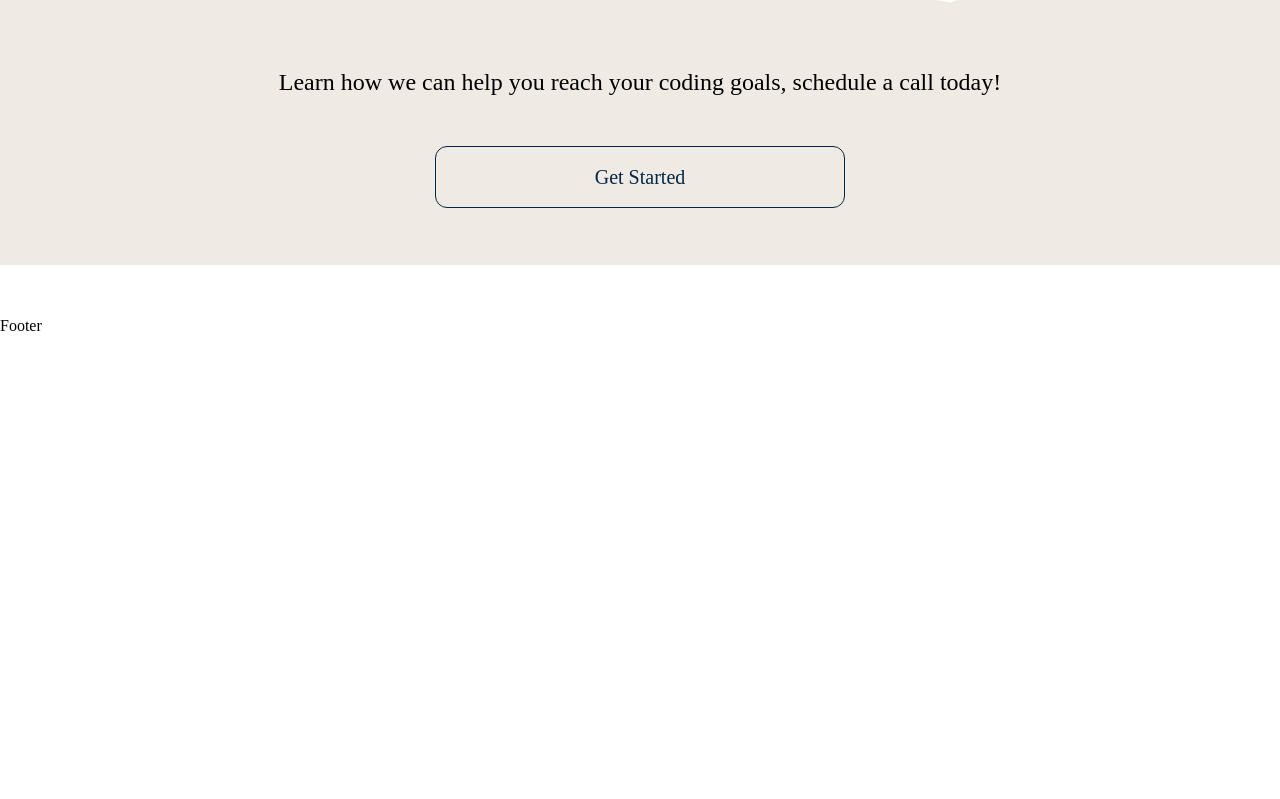
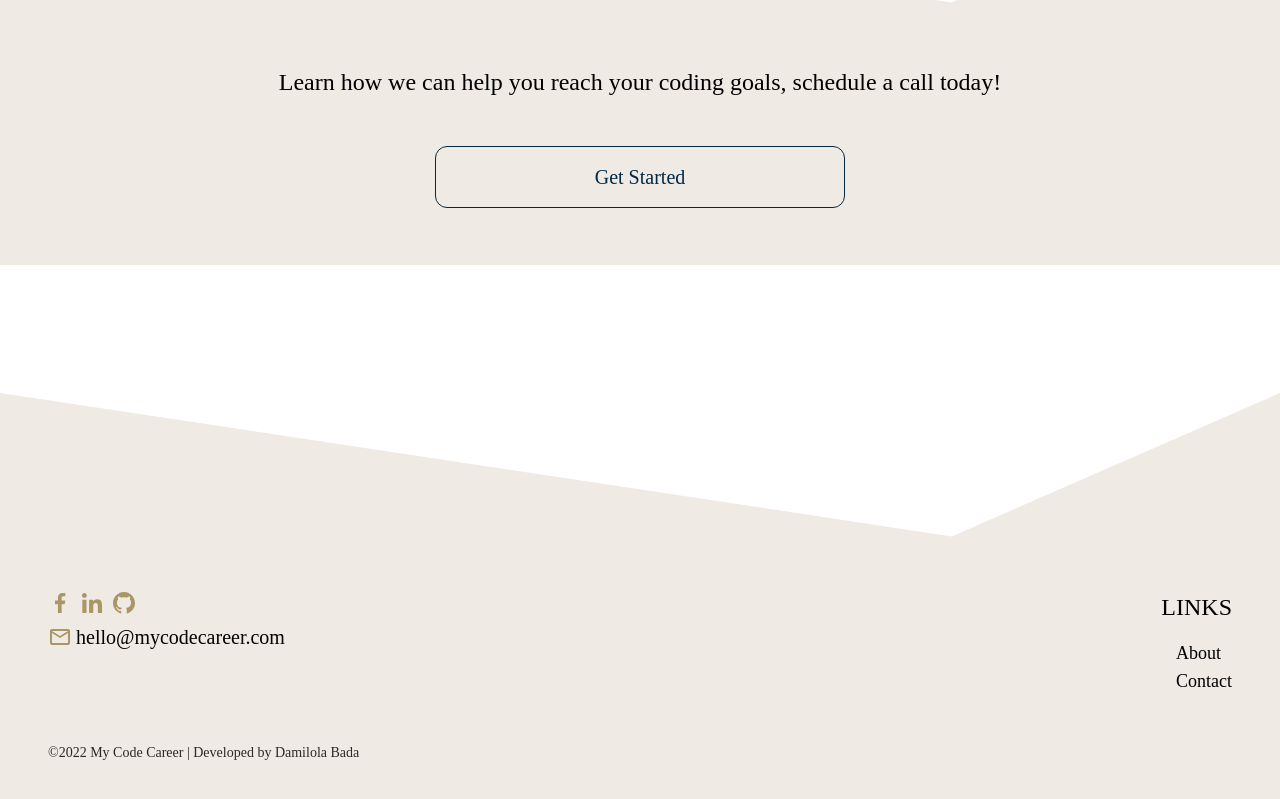
Before and after one commit to mycodecareer/mycodecareer.github.io, a React (Create React App) app: page / in a window 1280 px wide. Shown: the part 2589-3388 px from the top of the page. Before the commit the page ends 2928 px from the top, so only its background shows below. Built offline with nearby package versions, Linux system fonts and the light colour scheme; a web font is replaced by a local one.

Commit message:
footer implemented (#37)
Closes #30

```diff
--- a/src/components/common/Footer/Footer.jsx
+++ b/src/components/common/Footer/Footer.jsx
@@ -1,7 +1,35 @@
-import React from "react";
+import FooterLinks from "./FooterLinks";
+import FooterSocials from "./FooterSocials";
+import Divider from "../../../assets/triangleAsymmetricalNegative.svg";
+
+const footerLinks = [
+  {
+    id: 1,
+    name: "About",
+    url: "/about",
+  },
+  {
+    id: 2,
+    name: "Contact",
+    url: "/contact",
+  },
+];
 
 const Footer = () => {
-  return <div>Footer</div>;
+  return (
+    <>
+      <img src={Divider} alt="divider" className="w-full mt-32" />
+      <footer className="flex flex-col flex-wrap justify-between items-center w-full gap-12 p-4 bg-accent sm:p-8 lg:p-12">
+        <section className="flex flex-col w-full gap-6 sm:flex-row sm:justify-between sm:items-start ">
+          <FooterSocials />
+          <FooterLinks heading="links" footerLinks={footerLinks} />
+        </section>
+        <section className="text-xs text-text-main self-center sm:self-start sm:text-sm">
+          &copy;2022 My Code Career | Developed by Damilola Bada
+        </section>
+      </footer>
+    </>
+  );
 };
 
 export default Footer;
--- /dev/null
+++ b/src/components/common/Footer/FooterLinks.jsx
@@ -0,0 +1,30 @@
+import { useNavigate } from "react-router";
+
+const FooterLinks = ({ heading, footerLinks }) => {
+  const navigate = useNavigate();
+
+  const handleNavigateToLink = (url) => {
+    navigate(url);
+  };
+
+  return (
+    <section className="flex flex-col flex-wrap w-full justify-between items-center gap-1 sm:gap-4 sm:items-end sm:w-1/4">
+      <h3 className="uppercase text-xl lg:text-2xl"> {heading} </h3>
+      <section className="flex flex-col flex-wrap flex-1 justify-center items-start">
+        {footerLinks.map((link) => {
+          return (
+            <p
+              key={link.id}
+              onClick={() => handleNavigateToLink(link.url)}
+              className="text-md cursor-pointer lg:text-lg"
+            >
+              {link.name}
+            </p>
+          );
+        })}
+      </section>
+    </section>
+  );
+};
+
+export default FooterLinks;
--- /dev/null
+++ b/src/components/common/Footer/FooterSocials.jsx
@@ -0,0 +1,44 @@
+import { GrFacebookOption, GrLinkedinOption, GrGithub } from "react-icons/gr";
+import { MdOutlineEmail } from "react-icons/md";
+import {
+  FacebookLink,
+  LinkedInLink,
+  GithubLink,
+} from "../../../constants/constants";
+
+const iconClasses = "text-2xl fill-primary cursor-pointer";
+const colStyle =
+  "flex flex-col flex-wrap items-center gap-2 sm:flex-1 sm:justify-evenly sm:items-start sm:gap-2";
+const rowStyle =
+  "flex flex-wrap justify-center items-center gap-2 w-full sm:justify-start";
+
+const FooterSocials = () => {
+  const handleNavigateToAccount = (url) => {
+    window.open(url, "_blank");
+  };
+
+  return (
+    <section className={colStyle}>
+      <section className={rowStyle}>
+        <GrFacebookOption
+          className={iconClasses}
+          onClick={() => handleNavigateToAccount(FacebookLink)}
+        />
+        <GrLinkedinOption
+          className={iconClasses}
+          onClick={() => handleNavigateToAccount(LinkedInLink)}
+        />
+        <GrGithub
+          className={iconClasses}
+          onClick={() => handleNavigateToAccount(GithubLink)}
+        />
+      </section>
+      <section className="flex justify-start items-center gap-1">
+        <MdOutlineEmail className={iconClasses} />
+        <p className="text-sm sm:text-lg md:text-xl">hello@mycodecareer.com</p>
+      </section>
+    </section>
+  );
+};
+
+export default FooterSocials;
--- a/src/constants/constants.js
+++ b/src/constants/constants.js
@@ -1,2 +1,6 @@
 export const CalendlyClarityCallLink =
   "https://calendly.com/mycodecareer/code-career-clarity-call";
+export const FacebookLink =
+  "https://www.facebook.com/groups/thesoftwaredeveloperroadmap";
+export const LinkedInLink = "https://www.linkedin.com/in/sevey/";
+export const GithubLink = "https://github.com/mycodecareer";
```
